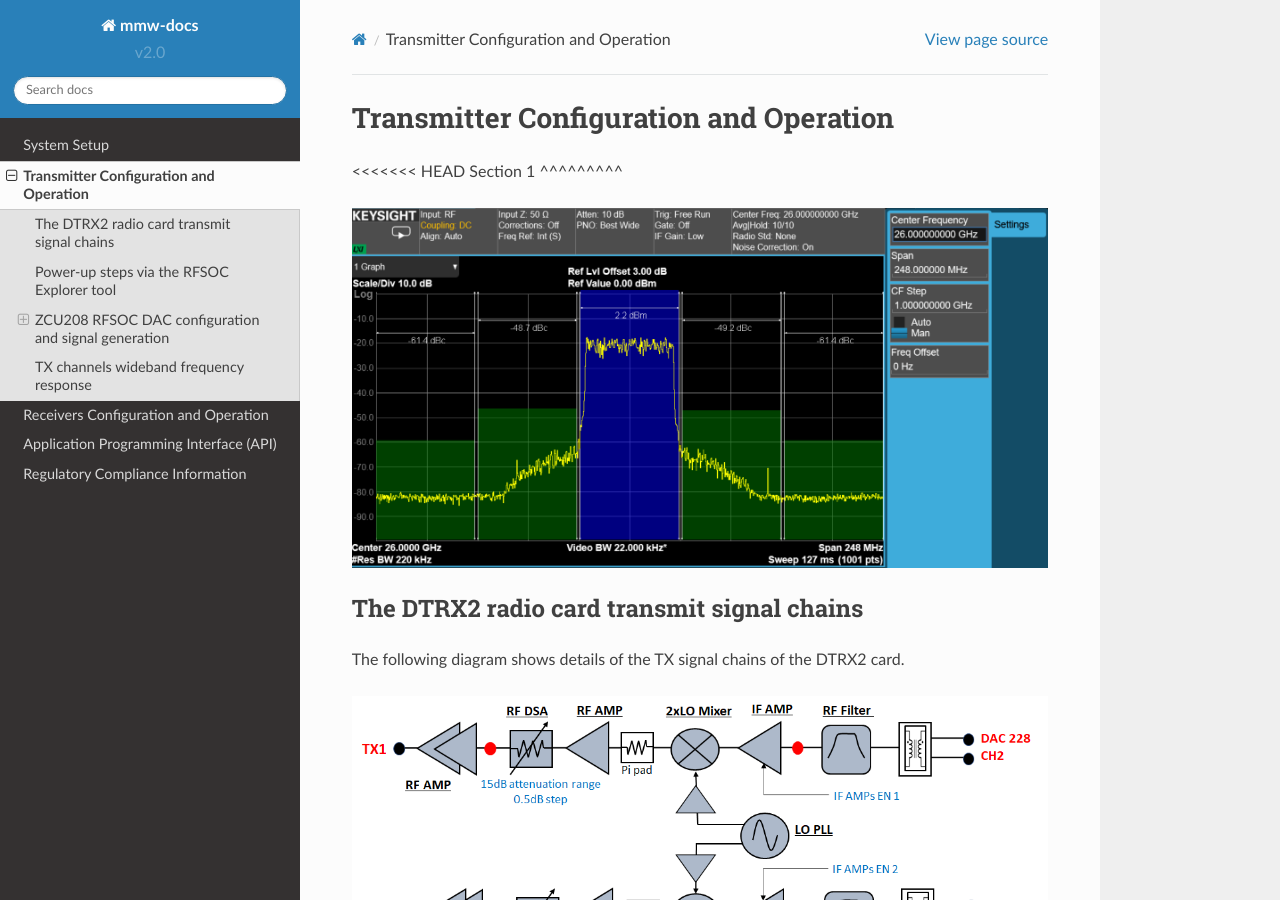
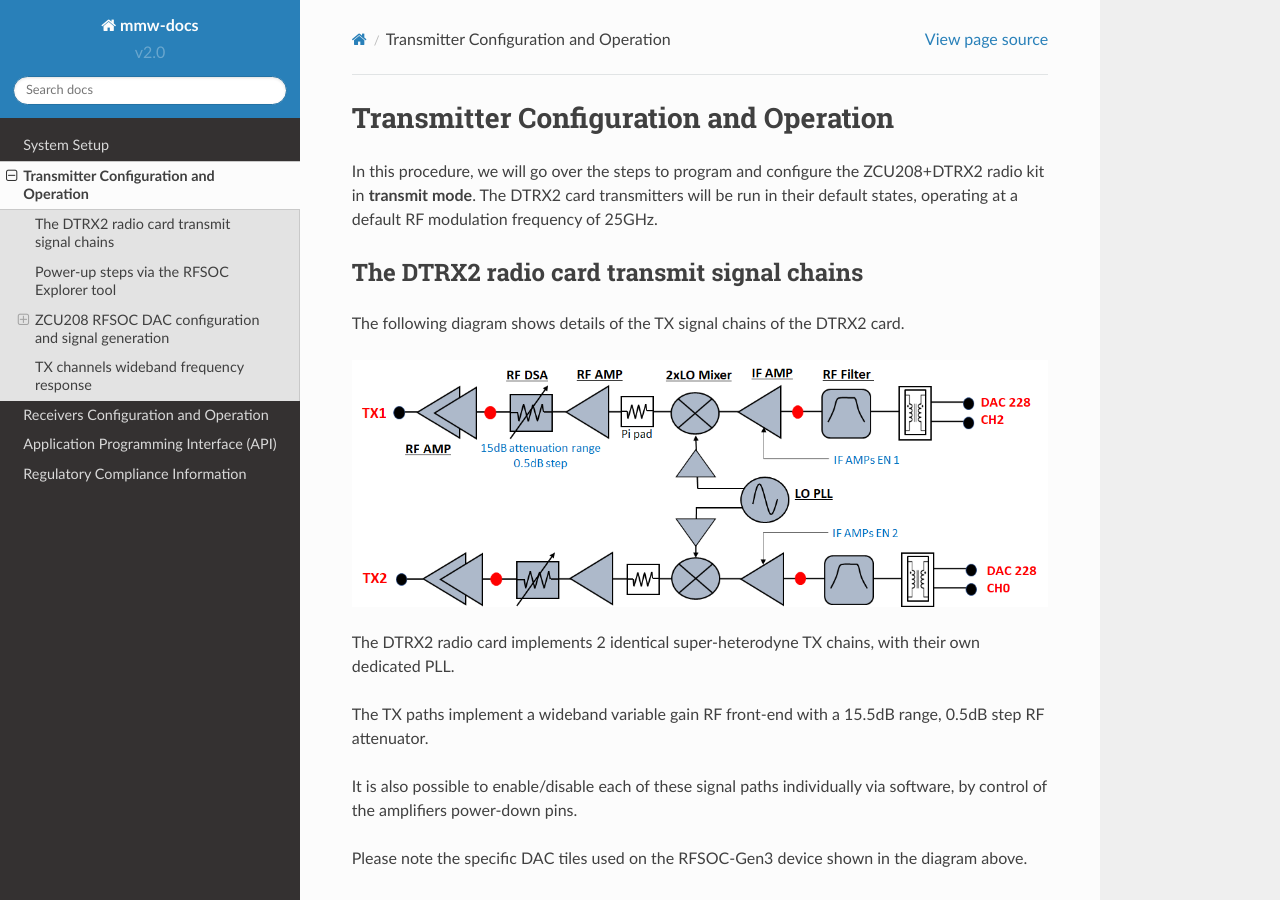
Before and after one commit to AvnetDev/rfsoc-board-docs, a Sphinx documentation site: the page built from docs/source/tx_setup.rst, in a window 1280 px wide and 900 px high. Built offline with Sphinx 7.4.7 and the Read the Docs theme 2.0.0, drawn with Linux system fonts in a browser that asks for light colours; some of the changed text lies outside the part shown.

```diff
--- a/docs/source/tx_setup.rst
+++ b/docs/source/tx_setup.rst
@@ -1,14 +1,6 @@
 Transmitter Configuration and Operation
 =======================================
 
-<<<<<<< HEAD
-Section 1
-^^^^^^^^^
-
-.. image:: images_tx_setup/26GHz_ACLR_50MHz_FOFDM.png
-
-
-=======
 In this procedure, we will go over the steps to program and configure the ZCU208+DTRX2 radio kit in **transmit mode**. The DTRX2 card transmitters will be run in their default states, operating at a default RF modulation frequency of 25GHz.
 
 The DTRX2 radio card transmit signal chains
```
Also changed, not shown: other parts of docs/source/tx_setup.rst (+0 -1 lines), docs/source/images_tx_setup/DACs_config_table_3.png (added).
